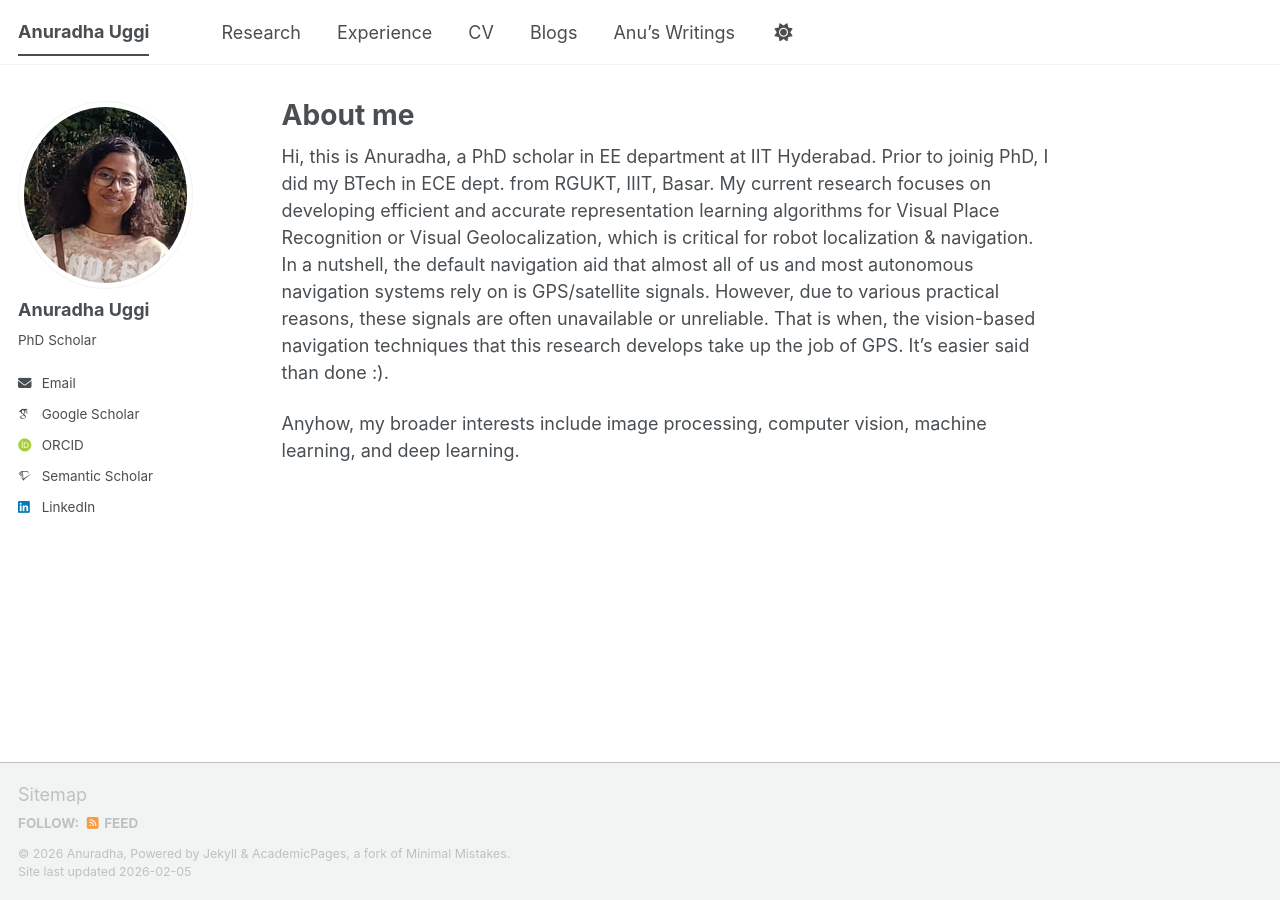
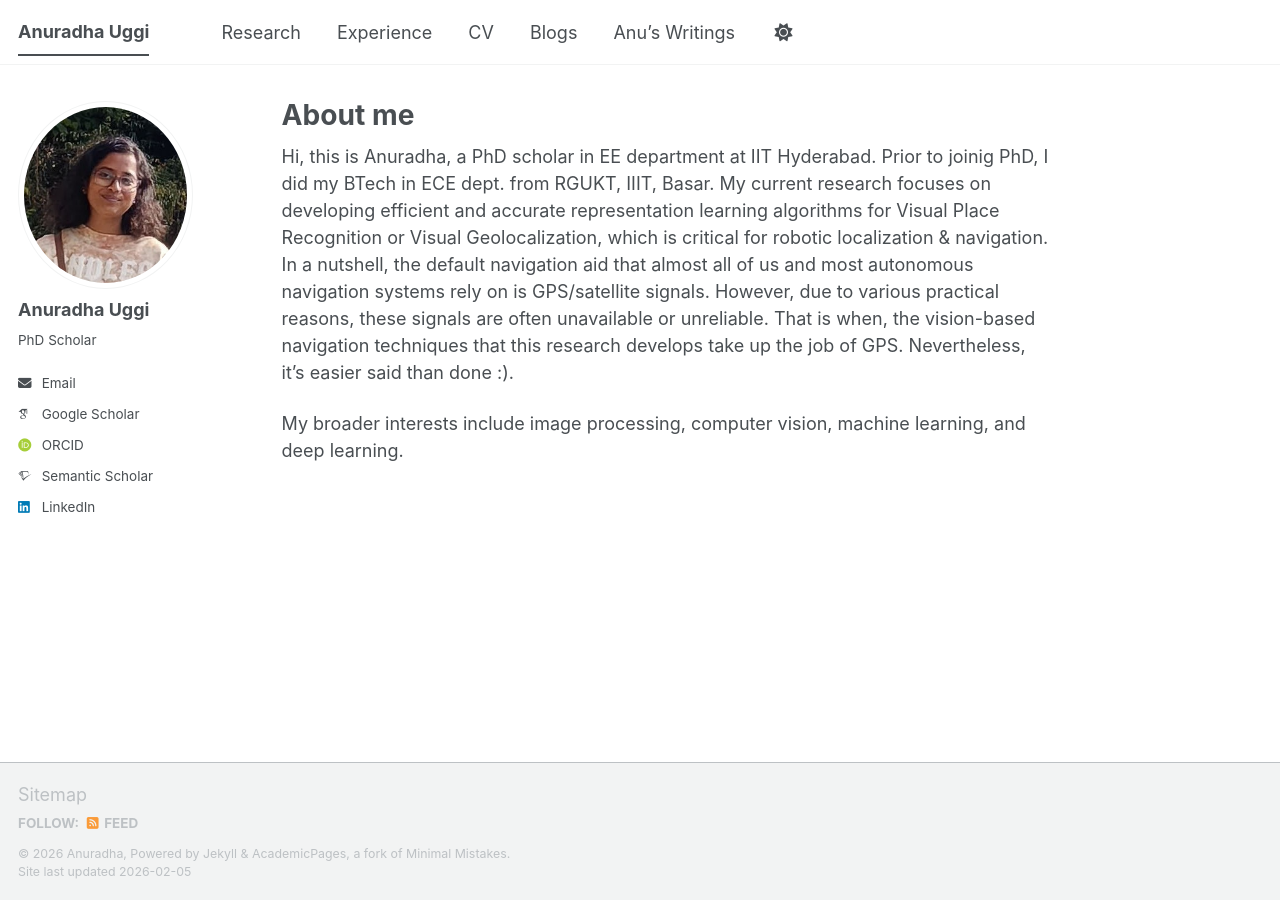
Before and after one commit to Anuradha-Uggi/anuradha-uggi.github.io, a Jekyll site: the page built from _pages/about.md, in a window 1280 px wide. Built offline with Jekyll 4.4.1, drawn with Linux system fonts in a browser that asks for light colours; some web fonts are replaced; a script bundle is joined from its source files by our own code; library files that are not in the unit come from our copies.

Commit message:
Update about.md

```diff
--- a/_pages/about.md
+++ b/_pages/about.md
@@ -7,9 +7,9 @@
   - /about.html
 ---
 
-Hi, this is Anuradha, a PhD scholar in EE department at IIT Hyderabad. Prior to joinig PhD, I did my BTech in ECE dept. from RGUKT, IIIT, Basar. My current research focuses on developing efficient and accurate representation learning algorithms for Visual Place Recognition or Visual Geolocalization, which is critical for robot localization & navigation. In a nutshell, the default navigation aid that almost all of us and most autonomous navigation systems rely on is GPS/satellite signals. However, due to various practical reasons, these signals are often unavailable or unreliable. That is when, the vision-based navigation techniques that this research develops take up the job of GPS. It's easier said than done :).
+Hi, this is Anuradha, a PhD scholar in EE department at IIT Hyderabad. Prior to joinig PhD, I did my BTech in ECE dept. from RGUKT, IIIT, Basar. My current research focuses on developing efficient and accurate representation learning algorithms for Visual Place Recognition or Visual Geolocalization, which is critical for robotic localization & navigation. In a nutshell, the default navigation aid that almost all of us and most autonomous navigation systems rely on is GPS/satellite signals. However, due to various practical reasons, these signals are often unavailable or unreliable. That is when, the vision-based navigation techniques that this research develops take up the job of GPS. Nevertheless, it's easier said than done :).
 
-Anyhow, my broader interests include image processing, computer vision, machine learning, and deep learning.
+My broader interests include image processing, computer vision, machine learning, and deep learning.
 
 <!--
 #Specifically, I find representation learning, representation similarity analysis, image/video quality assessment, etc,. to be interesting.
```
